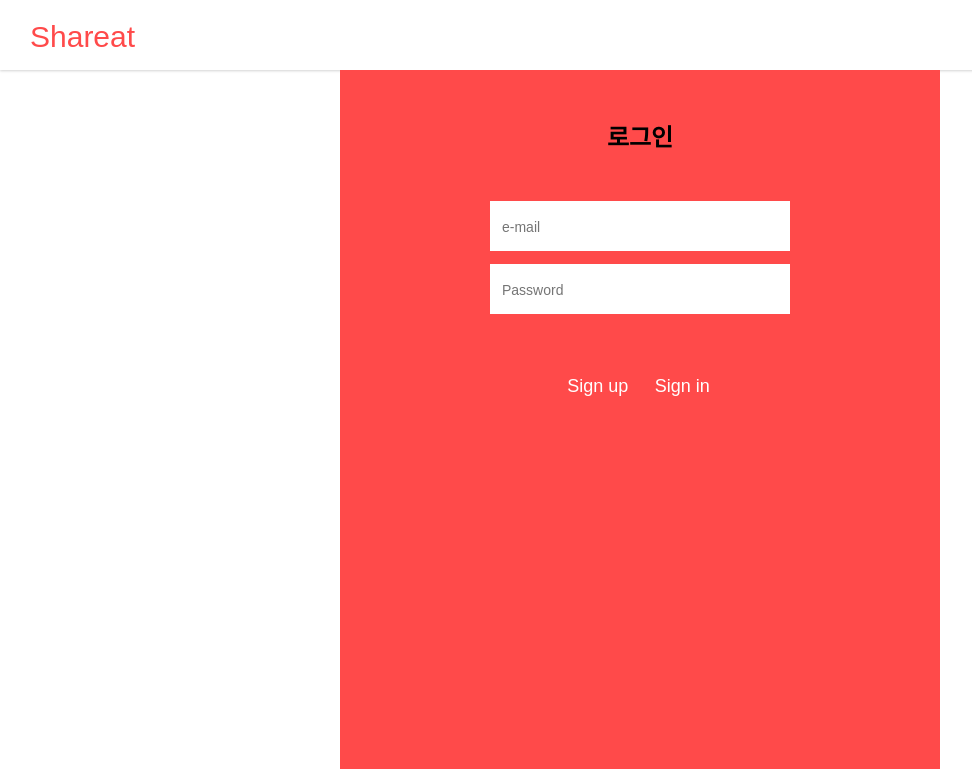
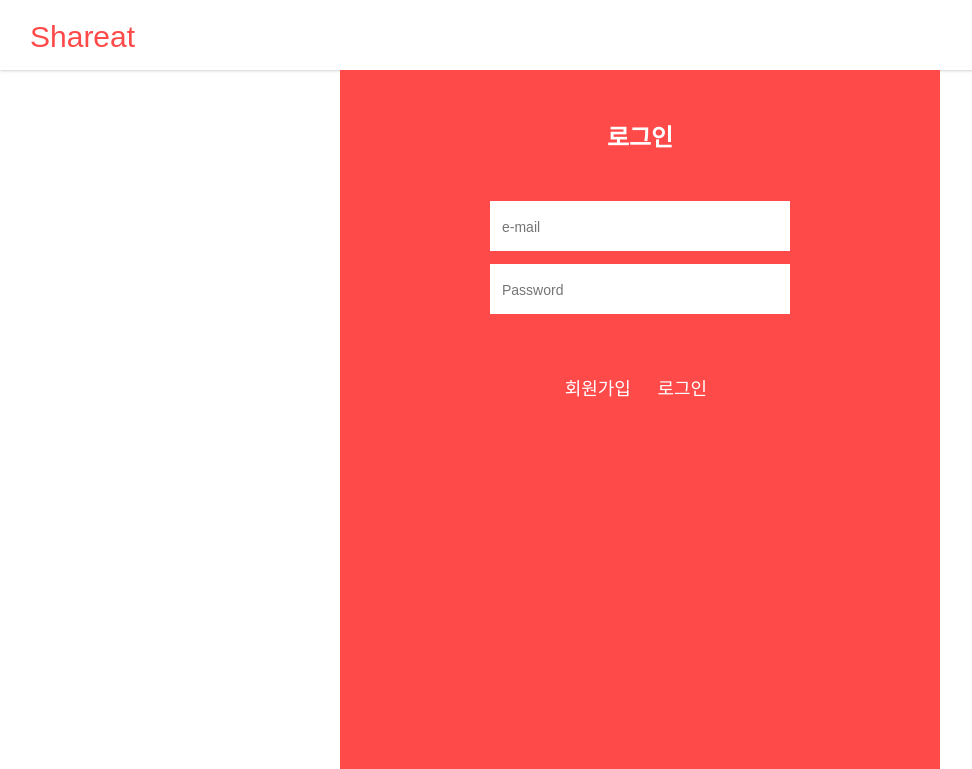
Before and after one commit to sohyu-na/shareat, a Flask app: page /login in a window 1280 px wide. Shown: the top 769 px of the page, without its empty margins (0-972 px from the left). Run offline with Flask 2, Linux system fonts and the light colour scheme; some libraries are stand-ins or nearby versions.

Commit message:
회원가입 버튼 눌렀을 때 form 제출 안 되고 회원가입 화면으로 넘어가도록 수정

```diff
--- a/templates/login.html
+++ b/templates/login.html
@@ -25,7 +25,7 @@
             <div class="main-container">
                 <form action="/submit_loginData_post" method="post">
                     <div class="login-input-section-wrap">
-                        <h1><br>로그인<br><br></h1>
+                        <h1 style="color: white;"><br>로그인<br><br></h1>
                         <div class="login-input-wrap">
                             <input name="input-email" placeholder="e-mail" type="text"></input>
                         </div>
@@ -34,8 +34,8 @@
                         </div>
                         <br><br>
                         <div class="login-button-wrap">
-                            <button type="submit" value="가입">Sign up</button>
-                            <button type="submit" value="로그인">Sign in</button>
+                            <button type="button" onclick="location.href='/signup'">회원가입</button>
+                            <button type="submit" value="로그인">로그인</button>
                         </div>
                         <br><br>
                     </div>
```
